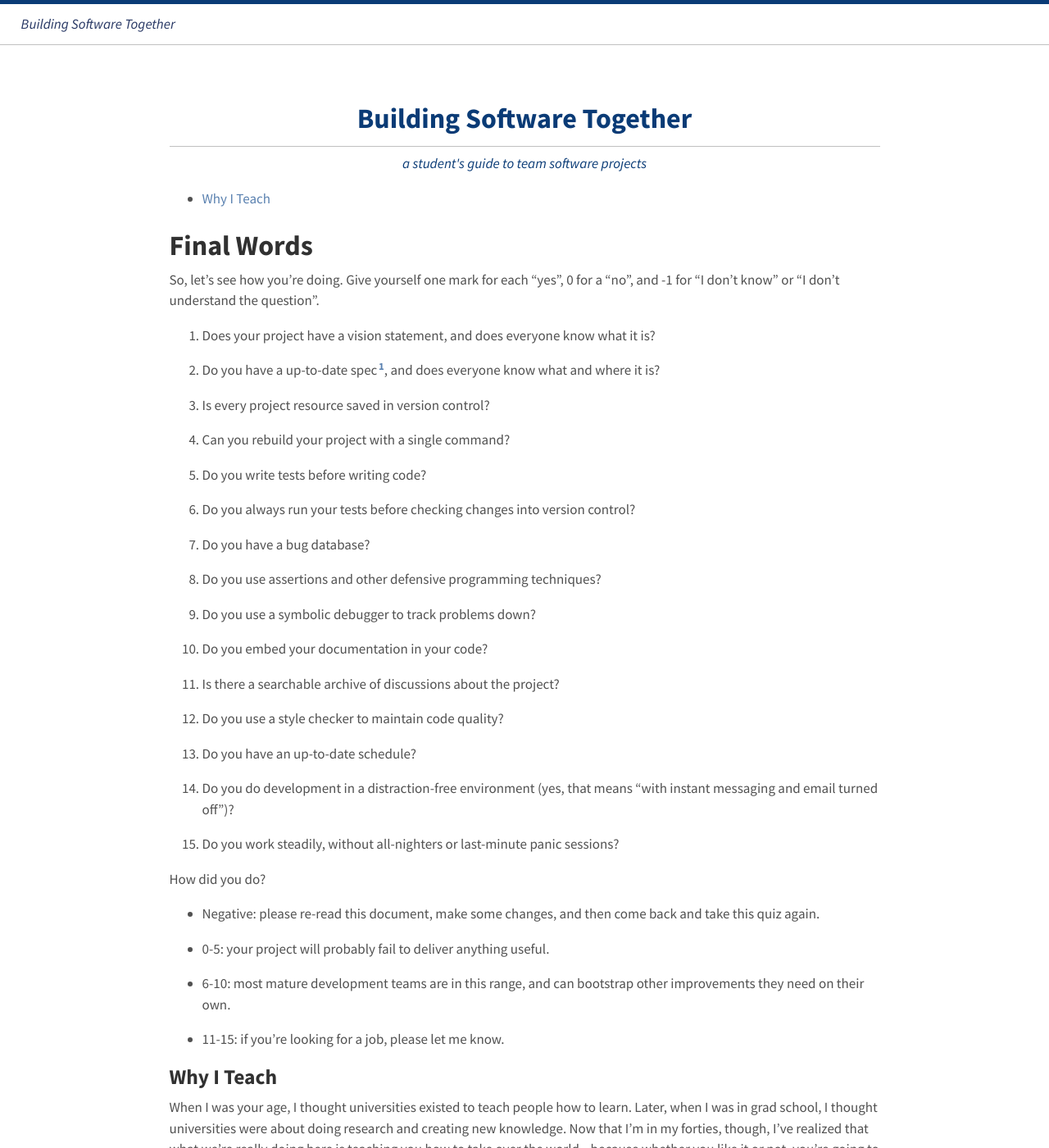
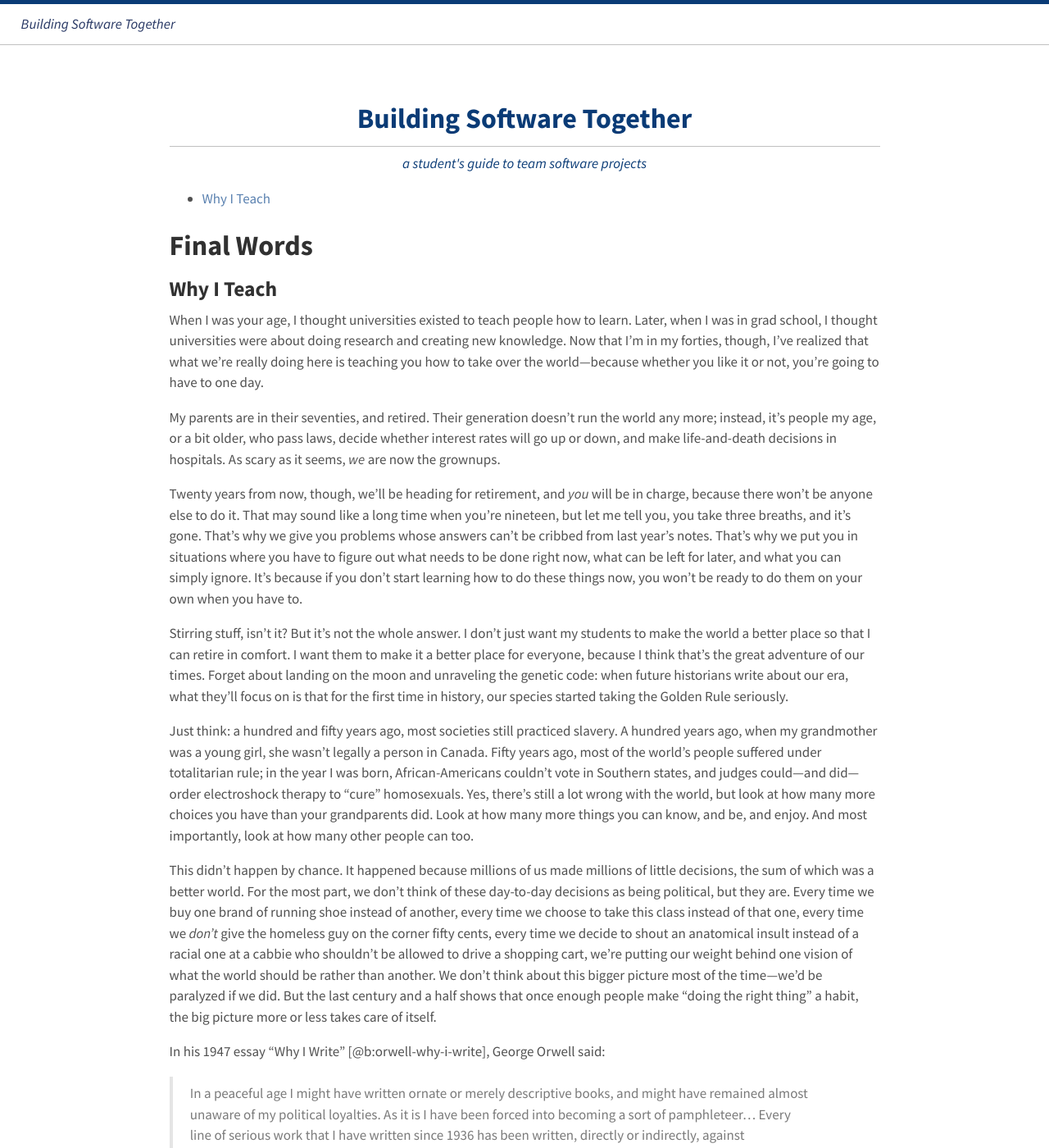
Before and after one commit to gvwilson/bst, a Jekyll site: the page built from guide/guide.md, in a window 1280 px wide and 1400 px high. Shown: the whole window at 82% size. Built offline with Jekyll 4.4.1, drawn with Linux system fonts in a browser that asks for light colours; nearby versions of some CDN libraries; our own code applies the rules of GitHub Pages for plain Markdown files; some of the changed text lies outside the part shown.

```diff
--- a/_config.yml
+++ b/_config.yml
@@ -22,6 +22,8 @@ chapters:
     title: "Legalities"
   - slug: "wrapping-up"
     title: "Wrapping Up"
+  - slug: "conclusion"
+    title: "Conclusion"
   - appendix: true
   - slug: "license"
     title: "Licensing"
--- a/guide/guide.md
+++ b/guide/guide.md
@@ -1,56 +1,6 @@
 Final Words {#s:final}
 ===========
 
-So, let's see how you're doing. Give yourself one mark for each "yes", 0
-for a "no", and -1 for "I don't know" or "I don't understand the
-question".
-
-1.  Does your project have a vision statement, and does everyone know
-    what it is?
-
-2.  Do you have a up-to-date spec[^44], and does everyone know what and
-    where it is?
-
-3.  Is every project resource saved in version control?
-
-4.  Can you rebuild your project with a single command?
-
-5.  Do you write tests before writing code?
-
-6.  Do you always run your tests before checking changes into version
-    control?
-
-7.  Do you have a bug database?
-
-8.  Do you use assertions and other defensive programming techniques?
-
-9.  Do you use a symbolic debugger to track problems down?
-
-10. Do you embed your documentation in your code?
-
-11. Is there a searchable archive of discussions about the project?
-
-12. Do you use a style checker to maintain code quality?
-
-13. Do you have an up-to-date schedule?
-
-14. Do you do development in a distraction-free environment (yes, that
-    means "with instant messaging and email turned off")?
-
-15. Do you work steadily, without all-nighters or last-minute panic
-    sessions?
-
-How did you do?
-
--   Negative: please re-read this document, make some changes, and then
-    come back and take this quiz again.
-
--   0-5: your project will probably fail to deliver anything useful.
-
--   6-10: most mature development teams are in this range, and can
-    bootstrap other improvements they need on their own.
-
--   11-15: if you're looking for a job, please let me know.
 
 Why I Teach {#s:final-why-teach}
 -----------
```
Also changed, not shown: conclusion.md (added, +48 -0 lines).
